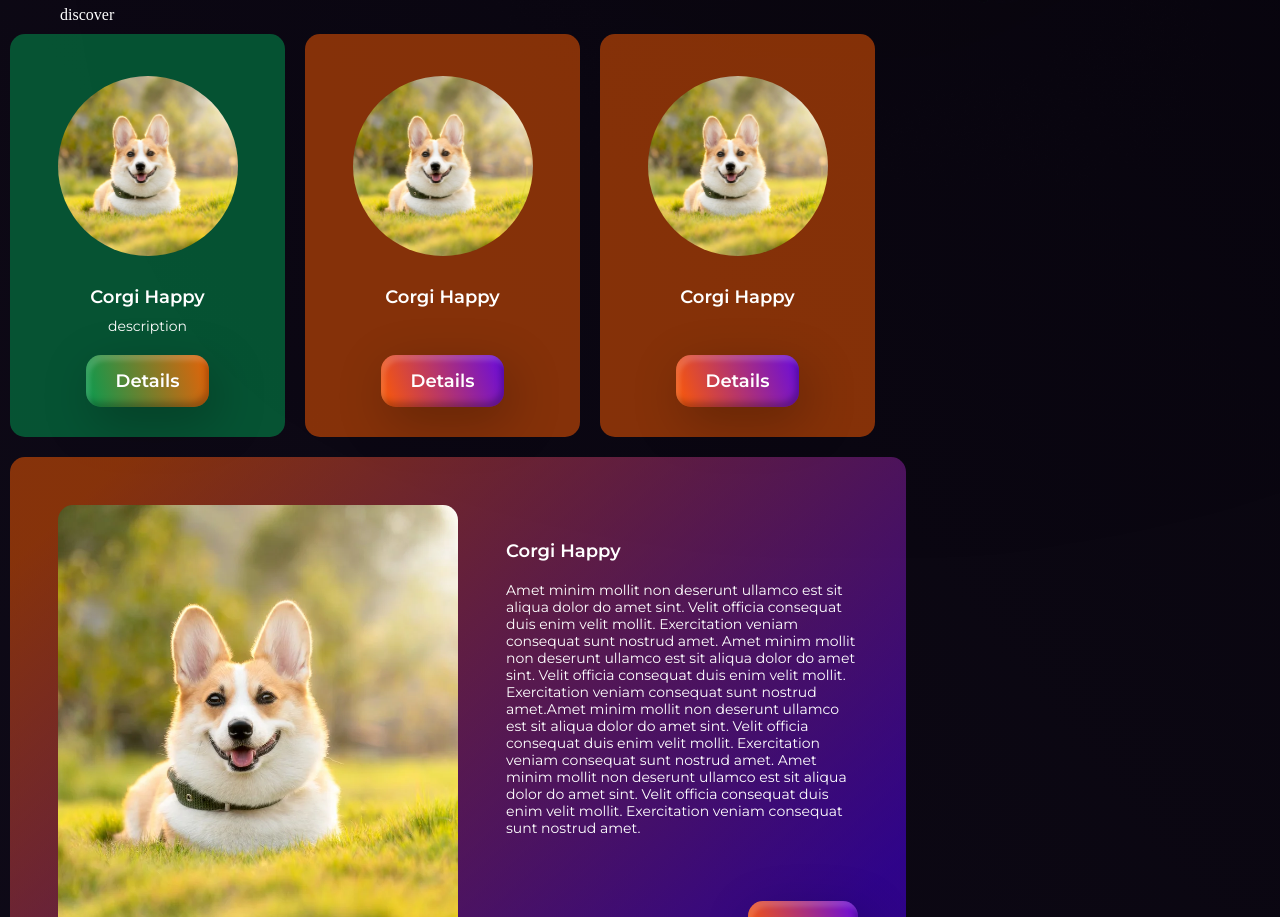
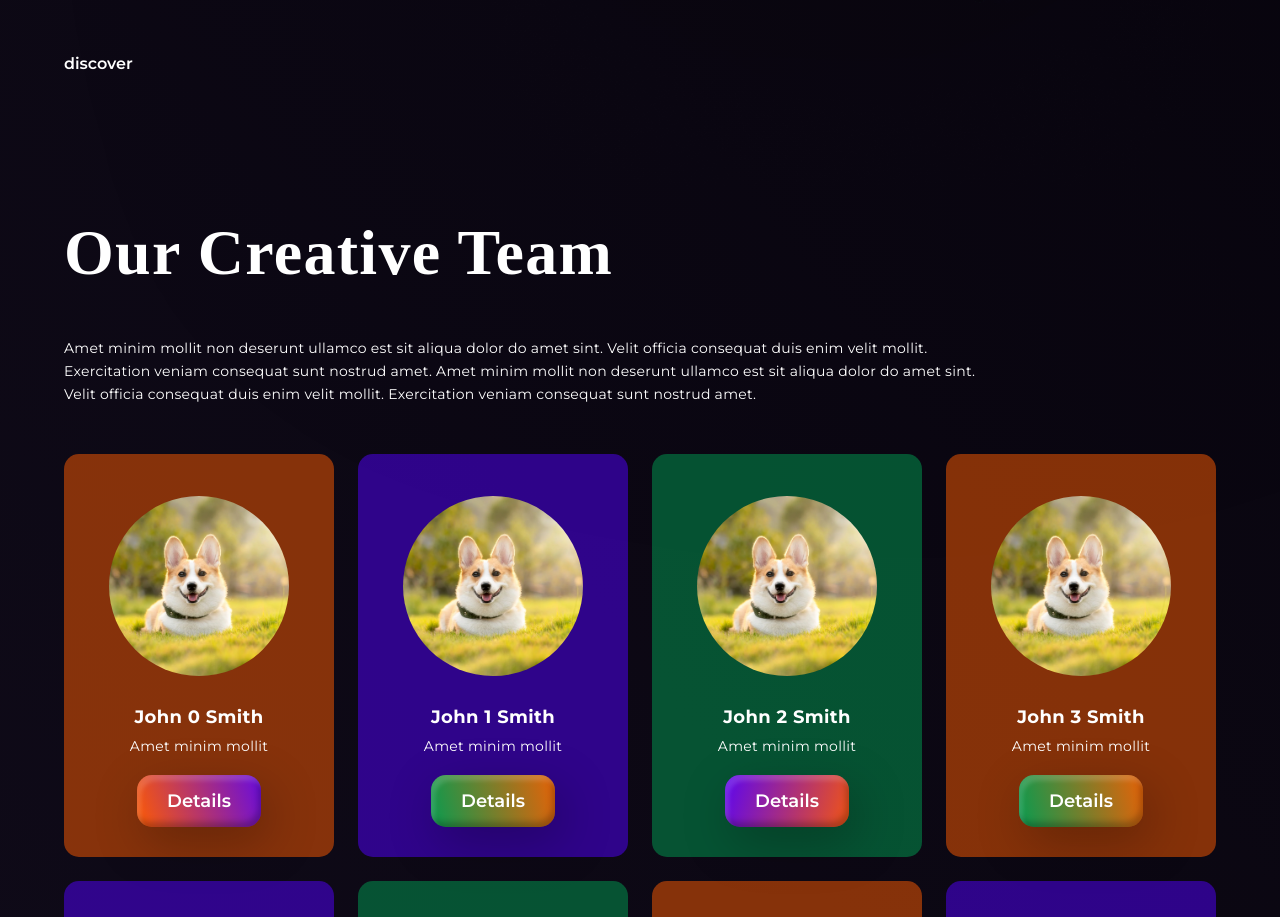
Before and after one commit to storeworkflows/site, a React (Create React App) app: page / in a window 1280 px wide. Shown: the part 794-1711 px from the top of the page. Built offline with nearby package versions, Linux system fonts and the light colour scheme; a web font is replaced by a local one.

Commit message:
add Team section

```diff
--- a/src/App.tsx
+++ b/src/App.tsx
@@ -22,44 +22,39 @@ import UserCard from "./components/UserCard/UserCard";
 import {MainColors} from "./types/enums/MainColors";
 import {AvatarImgTypes} from "./types/enums/AvatarImgTypes";
 import {UserCardType} from "./types/enums/UserCardType";
+import Team from "./sections/Team/Team";
+import {IUser} from "./types/interphases/IUser";
 
 library.add(faAngleDown, faAngleUp, faAngleLeft, faAngleRight,
     faTwitter, faYoutube, faInstagram, faLinkedin, faFacebook, faLinkedinIn, faFacebookSquare)
 
 const longDescr = "Amet minim mollit non deserunt ullamco est sit aliqua dolor do amet sint. Velit officia consequat duis enim velit mollit. Exercitation veniam consequat sunt nostrud amet. Amet minim mollit non deserunt ullamco est sit aliqua dolor do amet sint. Velit officia consequat duis enim velit mollit. Exercitation veniam consequat sunt nostrud amet.Amet minim mollit non deserunt ullamco est sit aliqua dolor do amet sint. Velit officia consequat duis enim velit mollit. Exercitation veniam consequat sunt nostrud amet. Amet minim mollit non deserunt ullamco est sit aliqua dolor do amet sint. Velit officia consequat duis enim velit mollit. Exercitation veniam consequat sunt nostrud amet."
+
+const userArr = () => {
+    const users: IUser[] = [];
+    for(let i = 0; i<8; i++){
+        let user: IUser ={
+            img: avatar,
+            shortDescription: "Amet minim mollit",
+            description: longDescr,
+            id: i.toString(),
+            firstName: `John ${i}`,
+            secondName: "Smith"
+        }
+        users.push(user)
+    }
+    return users
+}
+
+const arr: IUser[] = userArr();
+
 function App() {
 
   return (
     <div className="App">
      <Header />
      <Discover />
-        <UserCard img={avatar} id={"1"}
-                  firstName={"Corgi"}
-                  secondName={"Happy"}
-                  description={"description"}
-                  color={MainColors.green}
-                  />
-
-        <UserCard img={avatar} id={"3"}
-                  firstName={"Corgi"}
-                  secondName={"Happy"}
-                  color={MainColors.orange}
-        />
-        <UserCard img={avatar} id={"3"}
-                  firstName={"Corgi"}
-                  secondName={"Happy"}
-                  color={MainColors.orange}
-        />
-
-        <UserCard img={avatar} id={"3"}
-                  firstName={"Corgi"}
-                  secondName={"Happy"}
-                  color={MainColors.orange}
-                  type={UserCardType.big}
-                  description={longDescr}
-        />
-
-        <Avatar img={avatar} type={AvatarImgTypes.big} />
+        <Team users={arr}/>
     </div>
   );
 }
--- a/src/components/UserCard/UserCard.scss
+++ b/src/components/UserCard/UserCard.scss
@@ -15,22 +15,23 @@
   display: inline-flex;
   flex-flow: column;
   border-radius: 15px;
-  width: 275px;
+  width: 100%;
 
   align-items: center;
 
-  @include Montserrat(600);
-  font-size: 18px;
-  line-height: 22px;
-
-  margin: 10px;
   padding: 42px 20px 20px;
 
   .user-name{
+    @include Montserrat(700);
+    font-size: 18px;
+    line-height: 22px;
+    letter-spacing: 0.02em;
+
     margin-top: 30px;
   }
 
   .user-description{
+    @include Montserrat(400);
     font-size: 14px;
     line-height: 17px;
     font-weight: normal;
@@ -52,7 +53,6 @@
     //height: 90vh;
     //width: 70vw;
     height: 34rem;
-    width: 56rem;
     flex-flow: row;
     gap: 3rem;
 
--- a/src/components/UserCard/UserCard.tsx
+++ b/src/components/UserCard/UserCard.tsx
@@ -16,17 +16,14 @@ const defaultProps = {
 };
 
 const UserCard: FC<IUserCard> = ({
-    img,
-    id,
-    firstName,
-    secondName,
-    description,
+    user,
     color,
     onButtonClick,
     buttonColor,
     type
 }) => {
-
+    console.log("render", color, user.id)
+    const {id, firstName, secondName, img, shortDescription, description} = user
     const buttonBg = buttonColor || getRandomColor();
     const name = secondName ? `${firstName} ${secondName}` : firstName
 
@@ -38,13 +35,26 @@ const UserCard: FC<IUserCard> = ({
     const imgType = isBigCard ? AvatarImgTypes.big : AvatarImgTypes.small
     const btnText = isBigCard ? "Close" : "Details"
 
+    const currentDescription = isBigCard
+        ? (description || shortDescription || " ")
+        : (shortDescription || " ")
+
+    const onClick = () => {
+        const toReturn: IUserCard = {
+            user: user,
+            color: color,
+            buttonColor: buttonBg
+        };
+        onButtonClick && onButtonClick(toReturn);
+    }
+
     const renderContent = () => <>
         <p className={"user-name"}>{name}</p>
-        <p className={"user-description"}>{description || " "}</p>
+        <p className={"user-description"}>{currentDescription}</p>
         <Button text={btnText}
                 color={buttonBg}
                 className={"card-button"}
-                onClick={onButtonClick}
+                onClick={onClick}
         />
     </>
 
--- a/src/index.scss
+++ b/src/index.scss
@@ -1,3 +1,5 @@
+@import "./variables";
+
 ul{
   li{
     list-style: none;
@@ -8,7 +10,27 @@ ul{
   margin: 0;
   padding: 0;
   box-sizing: border-box;
+  @include Montserrat(600);
 }
+
+p{
+  @include Montserrat(400);
+  font-size: 14px;
+  line-height: 165%;
+
+  letter-spacing: 0.02em;
+}
+
+h2{
+  @include ChicaGogo();
+  font-weight: 700;
+  font-size: 64px;
+  line-height: 72px;
+  letter-spacing: 0.02em;
+
+  margin: 3rem 0;
+}
+
 body {
   background: linear-gradient(232.64deg, #07040C -2.74%, #100B1A 106.48%);
   color: rgb(255, 255, 255);
@@ -18,30 +40,35 @@ a{
   text-decoration: none;
 }
 
-
-@media (min-width: 575.98px){
-  .container {
-    max-width: 540px;
-    margin: auto;
-    padding: 0;
-
-  }
+.container {
+  width: 90%;
+  margin: auto;
+  padding: 3rem 0;
 }
-
-@media (min-width: 767.98px){
-  .container {
-    max-width: 720px;
-  }
-}
-
-@media (min-width: 991.98px) {
-  .container {
-    max-width: 960px;
-  }
-}
-
-@media (min-width: 1199.98px){
-  .container {
-    max-width: 1160px;
-  }
-}
+//
+//@media (min-width: 575.98px){
+//  .container {
+//    max-width: 540px;
+//    margin: auto;
+//    padding: 0;
+//
+//  }
+//}
+//
+//@media (min-width: 767.98px){
+//  .container {
+//    max-width: 720px;
+//  }
+//}
+//
+//@media (min-width: 991.98px) {
+//  .container {
+//    max-width: 960px;
+//  }
+//}
+//
+//@media (min-width: 1199.98px){
+//  .container {
+//    max-width: 1160px;
+//  }
+//}
--- /dev/null
+++ b/src/sections/Team/Team.scss
@@ -0,0 +1,20 @@
+.user-cards{
+  margin: 3rem auto;
+  width: 100%;
+  display: grid;
+  grid-template-columns: repeat(4, 1fr);
+  gap: 1.5rem;
+
+}
+
+.description{
+  width: 80%;
+  margin-bottom: 3rem;
+}
+
+
+@media (max-width: 767.98px){
+  .description{
+    width: 100%;
+  }
+}
--- /dev/null
+++ b/src/sections/Team/Team.tsx
@@ -0,0 +1,53 @@
+import React, {FC, useEffect, useMemo, useState} from 'react';
+
+import "./Team.scss"
+import {ITeam} from "../../types/interphases/ITeam";
+import UserCard from "../../components/UserCard/UserCard";
+import {IUserCard} from "../../types/interphases/IUserCard";
+import {UserCardType} from "../../types/enums/UserCardType";
+import {getColorsArr} from "./utils";
+import {MainColors} from "../../types/enums/MainColors";
+
+
+const Team: FC<ITeam> = ({users}) => {
+    const [selectedUserCard, setSelectedUser] = useState<IUserCard | null>(null);
+    const [colorArr, setColorArr] = useState<MainColors[]>([])
+
+    const onCardSelected = (userCard: IUserCard) => setSelectedUser(userCard)
+    const onCardClosed = () => setSelectedUser(null)
+
+    useEffect(() => {
+        setColorArr( getColorsArr(users.length))
+    }, users)
+
+    return <section className={"container"}>
+        <h2>Our Creative Team</h2>
+        <p className={"description"}>Amet minim mollit non deserunt ullamco est sit aliqua dolor do amet sint. Velit officia consequat duis enim velit mollit. Exercitation veniam consequat sunt nostrud amet. Amet minim mollit non deserunt ullamco est sit aliqua dolor do amet sint. Velit officia consequat duis enim velit mollit. Exercitation veniam consequat sunt nostrud amet.</p>
+        { selectedUserCard &&
+            <UserCard
+                type = {UserCardType.big}
+                user = {selectedUserCard.user}
+                color={selectedUserCard.color}
+                buttonColor={selectedUserCard.buttonColor}
+                onButtonClick={onCardClosed}
+            />
+        }
+        <div className={"user-cards"}>
+            {users.map((user, index) => {
+                if(selectedUserCard && user.id === selectedUserCard.user.id)
+                    return null;
+
+                const color: MainColors = colorArr[index];
+                return <UserCard
+                    user = {user}
+                    key = {user.id}
+                    onButtonClick={onCardSelected}
+                    color={color}
+                />
+            }) }
+        </div>
+    </section>;
+
+}
+
+export default Team
--- /dev/null
+++ b/src/sections/Team/utils.ts
@@ -0,0 +1,57 @@
+import {MainColors} from "../../types/enums/MainColors";
+
+const colors = Object.values(MainColors);
+
+const getRandomBgColor = (nearColors: MainColors[]) : MainColors => {
+    const randomNumber = Math.floor(Math.random() * 3);
+    const nextColor = colors[randomNumber];
+
+    for(let c of nearColors){
+        if(c === nextColor)
+            return getRandomBgColor(nearColors);
+    }
+
+    return nextColor;
+}
+
+const getNearColors = (
+    colorArr: MainColors[],
+    currentNumber: number,
+    numberInRow: number = 4
+): MainColors[] => {
+    let nearColors: MainColors[] = [];
+
+    const isFirstInRow = !(currentNumber % numberInRow);
+    const isFirstRow = currentNumber<numberInRow;
+
+    switch (true) {
+        case isFirstRow && !isFirstInRow:
+            nearColors.push(colorArr[currentNumber - 1]);
+            break;
+        case !isFirstRow && isFirstInRow:
+            nearColors.push(colorArr[currentNumber - numberInRow]);
+            break;
+        case !isFirstRow && !isFirstInRow:
+            nearColors.push(colorArr[currentNumber - 1]);
+            nearColors.push(colorArr[currentNumber - numberInRow]);
+            break;
+        default:
+            nearColors = []
+    }
+
+    return nearColors;
+}
+
+export const getColorsArr = (length: number, numberInRow: number = 4) : MainColors[] => {
+    const colorArr: MainColors[] = [];
+    let nearColors: MainColors[] = [];
+    let currentColor: MainColors = MainColors.orange;
+
+    for(let i = 0; i<length; i++){
+        nearColors = getNearColors(colorArr, i, numberInRow)
+        currentColor = getRandomBgColor(nearColors)
+        colorArr.push(currentColor)
+    }
+
+    return colorArr;
+}
--- /dev/null
+++ b/src/types/interphases/ITeam.ts
@@ -0,0 +1,5 @@
+import {IUser} from "./IUser";
+
+export interface ITeam{
+    users: IUser[],
+}
--- /dev/null
+++ b/src/types/interphases/IUser.ts
@@ -0,0 +1,8 @@
+export interface IUser {
+    img: string,
+    id: string,
+    firstName: string,
+    secondName?: string,
+    shortDescription?: string
+    description?: string,
+}
```
Also changed, not shown: src/types/interphases/IUserCard.ts (+3 -7 lines).
